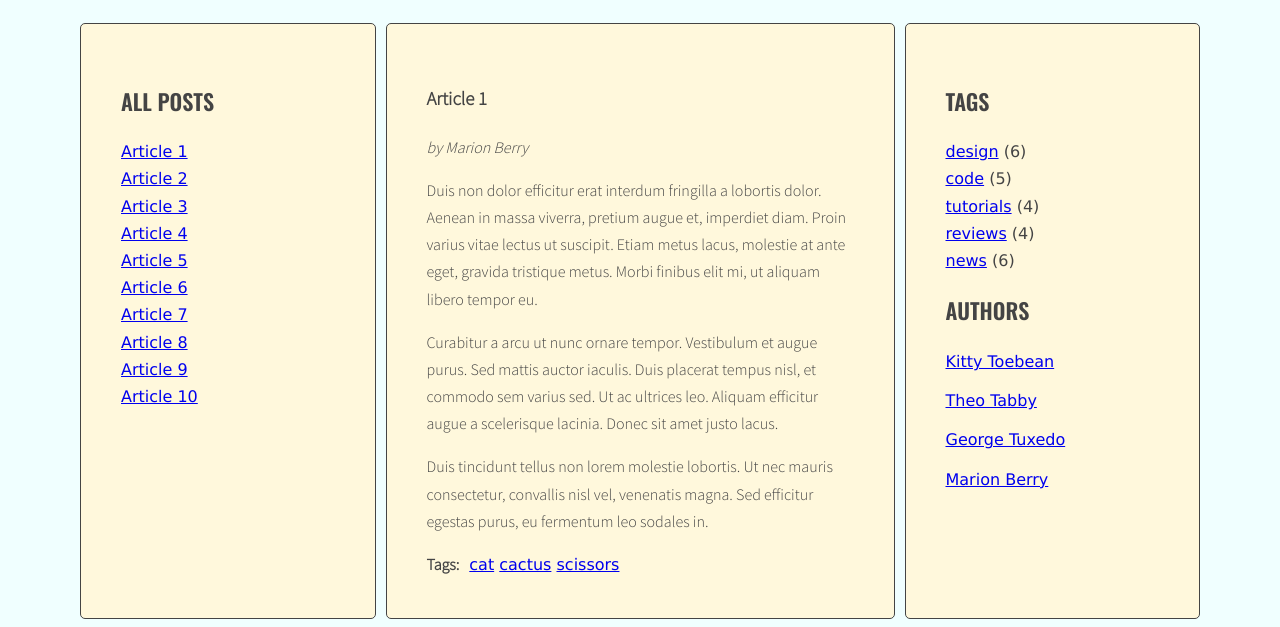
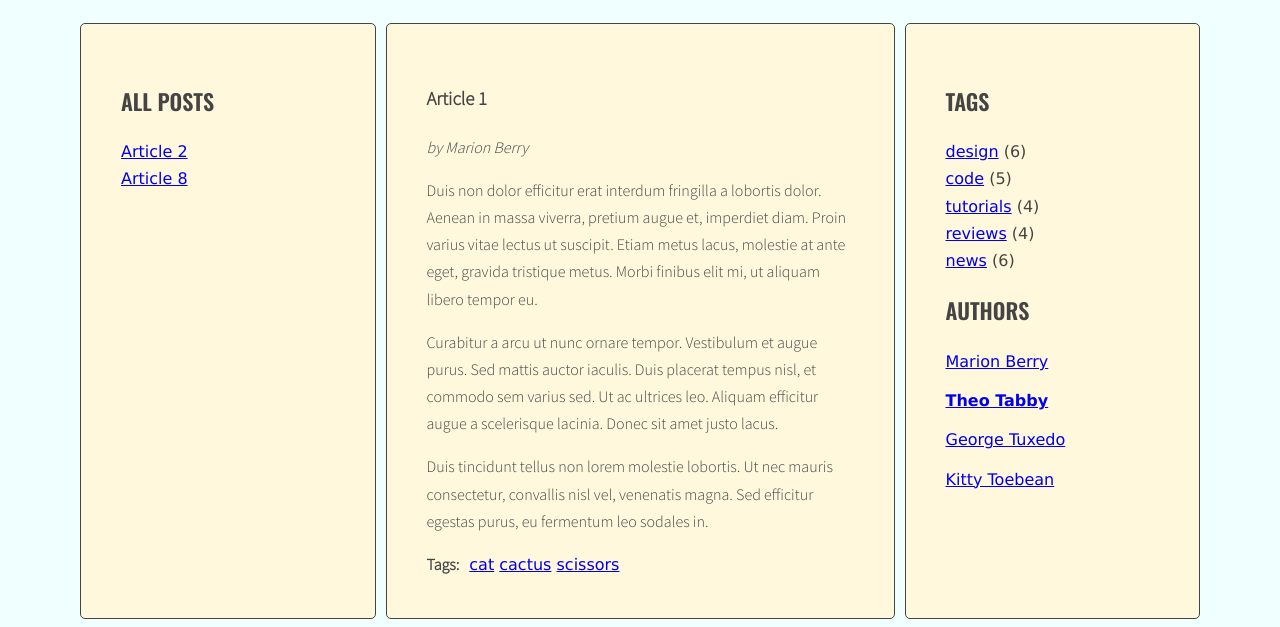
Before and after one commit to CezaryMalin/project-template, a website: page index.html in a window 1280 px wide. Both pictures are taken after a click on the link "Theo Tabby". Shown: the part 220-847 px from the top of the page. Drawn offline with nearby package versions, Linux system fonts and the light colour scheme.

Commit message:
add finish first task adding authors

```diff
--- a/index.html
+++ b/index.html
@@ -27,7 +27,7 @@
               </ul>
             </aside>
             <section class="posts">
-              <article class="post active" id="article-1" data-tags="cat cactus scissors">
+              <article class="post active" id="article-1" data-tags="cat cactus scissors" data-author="Marion Berry">
                 <h3 class="post-title">Article 1</h3>
                 <p class="post-author">by Marion Berry</p>
                 <div class="post-content">
@@ -41,7 +41,7 @@
                   </ul>
                 </div>
               </article>
-              <article class="post" id="article-2" data-tags="dog walking pets">
+              <article class="post" id="article-2" data-tags="dog walking pets" data-author="Theo Tabby">
                 <h3 class="post-title">Article 2</h3>
                 <p class="post-author">by Theo Tabby</p>
                 <div class="post-content">
@@ -55,7 +55,7 @@
                   </ul>
                 </div>
               </article>
-              <article class="post" id="article-3" data-tags="holiday trip journey">
+              <article class="post" id="article-3" data-tags="holiday trip journey" data-author="George Tuxedo" >
                 <h3 class="post-title">Article 3</h3>
                 <p class="post-author">by George Tuxedo</p>
                 <div class="post-content">
@@ -69,7 +69,7 @@
                   </ul>
                 </div>
               </article>
-              <article class="post" id="article-4" data-tags="blouse skirt shoes">
+              <article class="post" id="article-4" data-tags="blouse skirt shoes" data-author="Kitty Toebean">
                 <h3 class="post-title">Article 4</h3>
                 <p class="post-author">by Kitty Toebean</p>
                 <div class="post-content">
@@ -83,7 +83,7 @@
                   </ul>
                 </div>
               </article>
-              <article class="post" id="article-5" data-tags="body arm leg">
+              <article class="post" id="article-5" data-tags="body arm leg" data-author="Marion Berry">
                 <h3 class="post-title">Article 5</h3>
                 <p class="post-author">by Marion Berry</p>
                 <div class="post-content">
@@ -97,7 +97,7 @@
                   </ul>
                 </div>
               </article>
-              <article class="post" id="article-6" data-tags="house property prices">
+              <article class="post" id="article-6" data-tags="house property prices" data-author="George Tuxedo">
                 <h3 class="post-title">Article 6</h3>
                 <p class="post-author">by George Tuxedo</p>
                 <div class="post-content">
@@ -111,7 +111,7 @@
                   </ul>
                 </div>
               </article>
-              <article class="post" id="article-7" data-tags="sport footbool basketbool">
+              <article class="post" id="article-7" data-tags="sport footbool basketbool" data-author="Kitty Toebean">
                 <h3 class="post-title">Article 7</h3>
                 <p class="post-author">by Kitty Toebean</p>
                 <div class="post-content">
@@ -125,7 +125,7 @@
                   </ul>
                 </div>
               </article>
-              <article class="post" id="article-8" data-tags="song linkinkpark Doda">
+              <article class="post" id="article-8" data-tags="song linkinkpark Doda" data-author="Theo Tabby">
                 <h3 class="post-title">Article 8</h3>
                 <p class="post-author">by Theo Tabby</p>
                 <div class="post-content">
@@ -139,7 +139,7 @@
                   </ul>
                 </div>
               </article>
-              <article class="post" id="article-9" data-tags="cars motorbikes bicycle">
+              <article class="post" id="article-9" data-tags="cars motorbikes bicycle" data-author="Marion Berry">
                 <h3 class="post-title">Article 9</h3>
                 <p class="post-author">by Marion Berry</p>
                 <div class="post-content">
@@ -153,7 +153,7 @@
                   </ul>
                 </div>
               </article>
-              <article class="post" id="article-10" data-tags="countries europe usa">
+              <article class="post" id="article-10" data-tags="countries europe usa" data-author="George Tuxedo">
                 <h3 class="post-title">Article 10</h3>
                 <p class="post-author">by George Tuxedo</p>
                 <div class="post-content">
@@ -179,26 +179,6 @@
               </ul>
               <h2 class="section-title">Authors</h2>
               <ul class="list authors">
-                <li>
-                  <a href="#">
-                    <span class="author-name">Kitty Toebean</span>
-                  </a>
-                </li>
-                <li>
-                  <a href="#">
-                    <span class="author-name">Theo Tabby</span>
-                  </a>
-                </li>
-                <li>
-                  <a href="#">
-                    <span class="author-name">George Tuxedo</span>
-                  </a>
-                </li>
-                <li>
-                  <a href="#">
-                    <span class="author-name">Marion Berry</span>
-                  </a>
-                </li>
               </ul>
             </aside>
           </main>
--- a/js/script.js
+++ b/js/script.js
@@ -1,45 +1,123 @@
+document.addEventListener('DOMContentLoaded', function () {
 
-'use strict';
+  function generateTags() {
+    const articles = document.querySelectorAll('.post');
+    for (let article of articles) {
+      const dataTagsWrapper = 'data-tags';
+      let html = '';
+      const dataTags = article.getAttribute(dataTagsWrapper);
+      const splitedDataTags = dataTags.split(' ');
 
-const optArticleSelector = '.post',
-  optTitleSelector = '.post-title',
-  optTitleListSelector = '.titles';
+      for (let splitedDataTag of splitedDataTags) {
+        const linkHTML = '<li><a href="#tag-' + splitedDataTag + '">' + splitedDataTag + '</a></li>';
+        html = html + " " + linkHTML;
+      }
 
-  const optArticleTagsSelector = '.post-tags .list li';
+      article.querySelector('.post-tags ul').innerHTML = html;
+    }
+  }
 
+  generateTags();
 
+  function generateAuthors() {
+    const articles = document.querySelectorAll('.post');
+    let uniqueAuthors = new Set();
+    let html = '';
 
-  function generateTitleLinks(customSelector = ''){
-  const titleList = document.querySelector(optTitleListSelector);
+    for (let article of articles) {
+      const dataAuthorWrapper = 'data-author';
+      const dataAuthor = article.getAttribute(dataAuthorWrapper);
+
+      if (!uniqueAuthors.has(dataAuthor)) {
+        const linkHTML = '<li><a href="#author-' + dataAuthor + '">' + dataAuthor + '</a></li>';
+        html = html + " " + linkHTML;
+        uniqueAuthors.add(dataAuthor);
+      }
+    }
+
+    document.querySelector('.authors').innerHTML = html;
+  }
+
+  generateAuthors();
+
+  function addClickListenersToAuthors() {
+    const allAuthorsElements = document.querySelectorAll('.authors li a');
+
+    for (let authorElement of allAuthorsElements) {
+      authorElement.addEventListener('click', tagClickHandler);
+    }
+  }
+
+  addClickListenersToAuthors();
+
+  function tagClickHandler(event) {
+    event.preventDefault();
+    const clickedElement = this;
+    const hrefAttrFromClickedEl = clickedElement.getAttribute('href');
+    const author = hrefAttrFromClickedEl.replace('#author-', '');
+    const allAuthorsWithActiveClass = document.querySelectorAll('.authors a.active');
+
+    for (let authorWithActiveClass of allAuthorsWithActiveClass) {
+      authorWithActiveClass.classList.remove('active');
+    }
+
+    const allAuthorsWithHrefAttribute = document.querySelectorAll('a[href^="' + hrefAttrFromClickedEl + '"]');
+
+    for (let authorWithHrefAttribute of allAuthorsWithHrefAttribute) {
+      authorWithHrefAttribute.classList.add('active');
+    }
+
+    generateTitleLinks('[data-author="' + author + '"]');
+  }
+
+  function addClickListenersToTags() {
+    const allTagsElements = document.querySelectorAll('.post-tags li a');
+
+    for (let tagElement of allTagsElements) {
+      tagElement.addEventListener('click', tagClickHandler);
+    }
+  }
+
+  addClickListenersToTags();
+
+  function generateTitleLinks(customSelector = '') {
+    const titleList = document.querySelector('.titles');
     titleList.innerHTML = '';
 
-  const articles = document.querySelectorAll(optArticleSelector + customSelector);
+    const articles = document.querySelectorAll('.post' + customSelector);
     let html = '';
+
     for (let article of articles) {
       const articleId = article.getAttribute('id');
-    const articleTitleElement = article.querySelector(optTitleSelector);
+      const articleTitleElement = article.querySelector('.post-title');
       const articleTitle = articleTitleElement.innerHTML;
       const linkHTML = '<li><a href="#' + articleId + '"><span>' + articleTitle + '</span></a></li>';
       html = html + linkHTML;
     }
 
     titleList.innerHTML = html;
+
+    const links = document.querySelectorAll('.titles a');
+
+    for (let link of links) {
+      link.addEventListener('click', titleClickHandler);
+    }
   }
 
   generateTitleLinks();
 
-const titleClickHandler = function (event) {
+  function titleClickHandler(event) {
     event.preventDefault();
     const clickedElement = this;
+    const activeLinks = document.querySelectorAll('.titles a.active');
 
-  const activeLinks = document.querySelectorAll('.titles a.active');
     for (let activeLink of activeLinks) {
       activeLink.classList.remove('active');
     }
 
     clickedElement.classList.add('active');
+    const activeArticles = document.querySelectorAll('.posts article.active');
 
-  const activeArticles = document.querySelectorAll('.posts article.active');
     for (let activeArticle of activeArticles) {
       activeArticle.classList.remove('active');
     }
@@ -47,104 +125,5 @@ const titleClickHandler = function (event) {
     const hrefAttrFromClickedEl = clickedElement.getAttribute('href');
     const foundedArticle = document.querySelector(hrefAttrFromClickedEl);
     foundedArticle.classList.add('active');
-};
-
-const links = document.querySelectorAll('.titles a');
-for (let link of links) {
-  link.addEventListener('click', titleClickHandler);
   }
-
-function generateTags(){
-  /* find all articles */
-  const articles = document.querySelectorAll(optArticleSelector);
-  /* START LOOP: for every article: */
-  for (let article of articles) {
-
-
-    /* find tags wrapper */
-    const dataTagsWrapper = 'data-tags';
-
-    /* make html variable with empty string */
-    let html = '';
-
-    /* get tags from data-tags attribute */
-    const dataTags = article.getAttribute(dataTagsWrapper);
-
-    /* split tags into array */
-    const splitedDataTags = dataTags.split(' ');
-
-    /* START LOOP: for each tag */
-    for (let splitedDataTag of splitedDataTags) {
-
-      /* generate HTML of the link */
-      const linkHTML = '<li><a href="#tag-'+splitedDataTag+'">'+ splitedDataTag +'</a></li>';
-
-      /* add generated code to html variable */
-      html = html + " " + linkHTML;
-
-    /* END LOOP: for each tag */
-    }
-
-    /* insert HTML of all the links into the tags wrapper */
-    article.querySelector('ul').innerHTML = html;
-
-  /* END LOOP: for every article: */
-  }
-}
-
-generateTags();
-
-function tagClickHandler(event) {
-  /* prevent default action for this event */
-  event.preventDefault();
-  /* make new constant named "clickedElement" and give it the value of "this" */
-  const clickedElement = this;
-
-  /* make a new constant "href" and read the attribute "href" of the clicked element */
-  const hrefAttrFromClickedEl = clickedElement.getAttribute('href');
-
-  /* make a new constant "tag" and extract tag from the "href" constant */
-  const tag = hrefAttrFromClickedEl.replace('#tag-', '');
-
-  /* find all tag links with class active */
-  const allTagsWithActiveClass = document.querySelectorAll("a.active");
-
-  /* START LOOP: for each active tag link */
-  for (let tagWithActiveClass of allTagsWithActiveClass) {
-
-    /* remove class active */
-    tagWithActiveClass.classList.remove('active');
-
-  /* END LOOP: for each active tag link */
-  }
-  /* find all tag links with "href" attribute equal to the "href" constant */
-   const allTagWithHrefAttribute = document.querySelectorAll('a[href^="'+ hrefAttrFromClickedEl +'"]')
-
-  /* START LOOP: for each found tag link */
-  for (let tagWithHrefAttribute of allTagWithHrefAttribute) {
-
-    /* add class active */
-    tagWithHrefAttribute.classList.add('active');
-
-  /* END LOOP: for each found tag link */
-  }
-  /* execute function "generateTitleLinks" with article selector as argument */
-
-  // generateTitleLinks('[data-tags~="' + tag + '"]');
-
-}
-
-function addClickListenersToTags() {
-  /* find all links to tags */
-  const allTagsElements = document.querySelectorAll(optArticleTagsSelector);
-  /* START LOOP: for each link */
-  for (let tagElement of allTagsElements) {
-
-    /* add tagClickHandler as event listener for that link */
-    tagElement.querySelector('a').addEventListener('click', tagClickHandler);
-
-  /* END LOOP: for each link */
-  }
-}
-
-addClickListenersToTags();
+});
```
Lines whose indentation alone changed are shown as unchanged.
